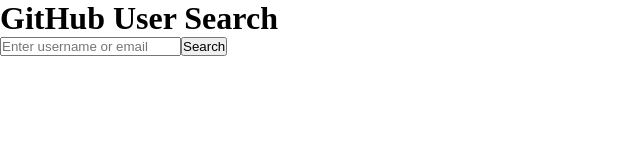
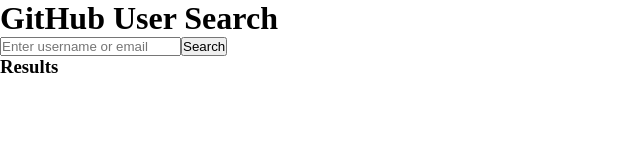
Before and after one commit to practice-ben/gihub-user-search, a React (Vite) app: page / in a window 1280 px wide. Shown: the top 160 px of the page, without its empty margins (0-640 px from the left). Built offline with nearby package versions, Linux system fonts and the light colour scheme.

Commit message:
Added results section

```diff
--- a/src/App.jsx
+++ b/src/App.jsx
@@ -7,6 +7,10 @@
     <div className="container">
       <h1>GitHub User Search</h1>
       <Form />
+      <h3>Results</h3>
+      <div className="results-container">
+        {/* results of the search will appear here */}
+      </div>
     </div>
   )
 }
```
